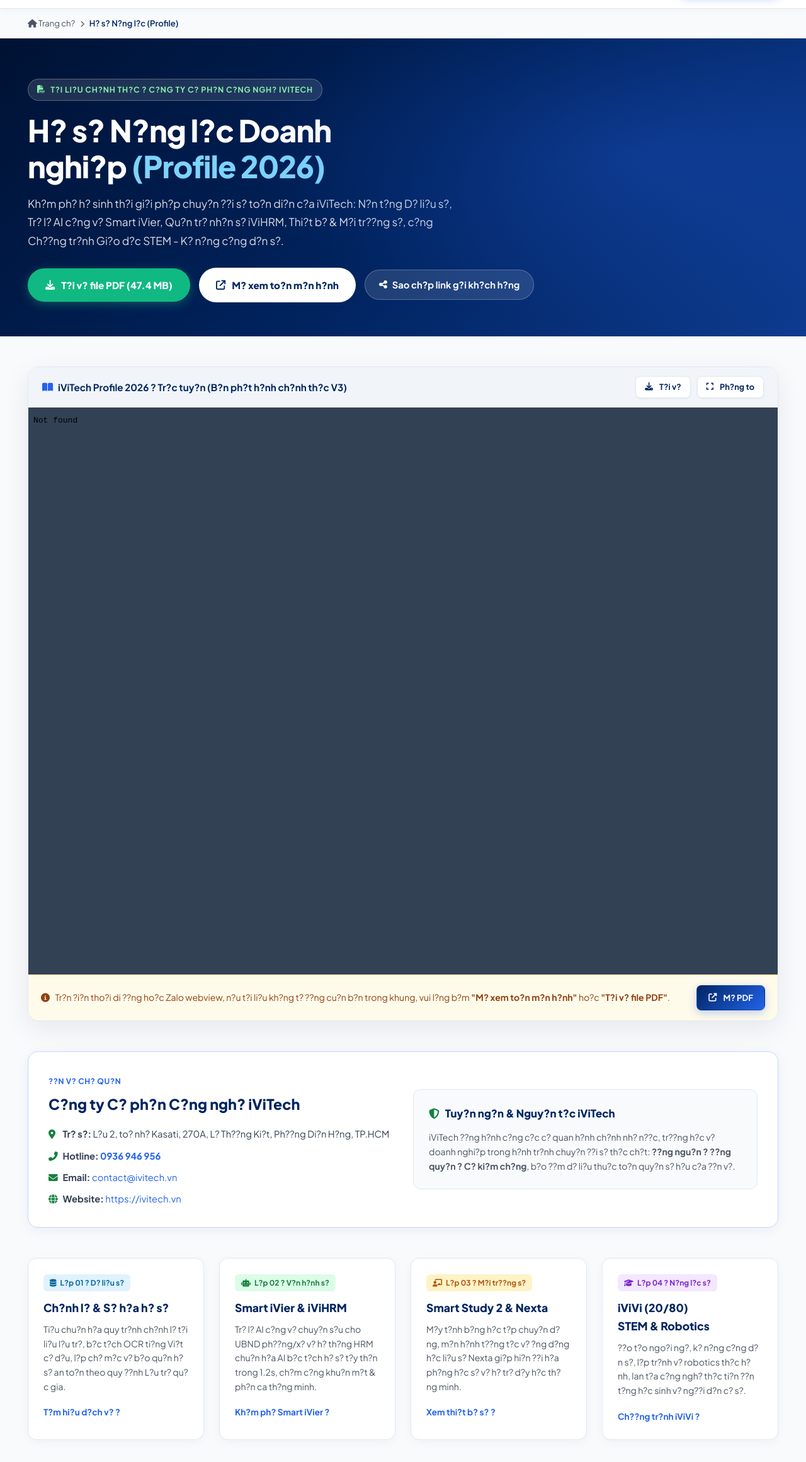
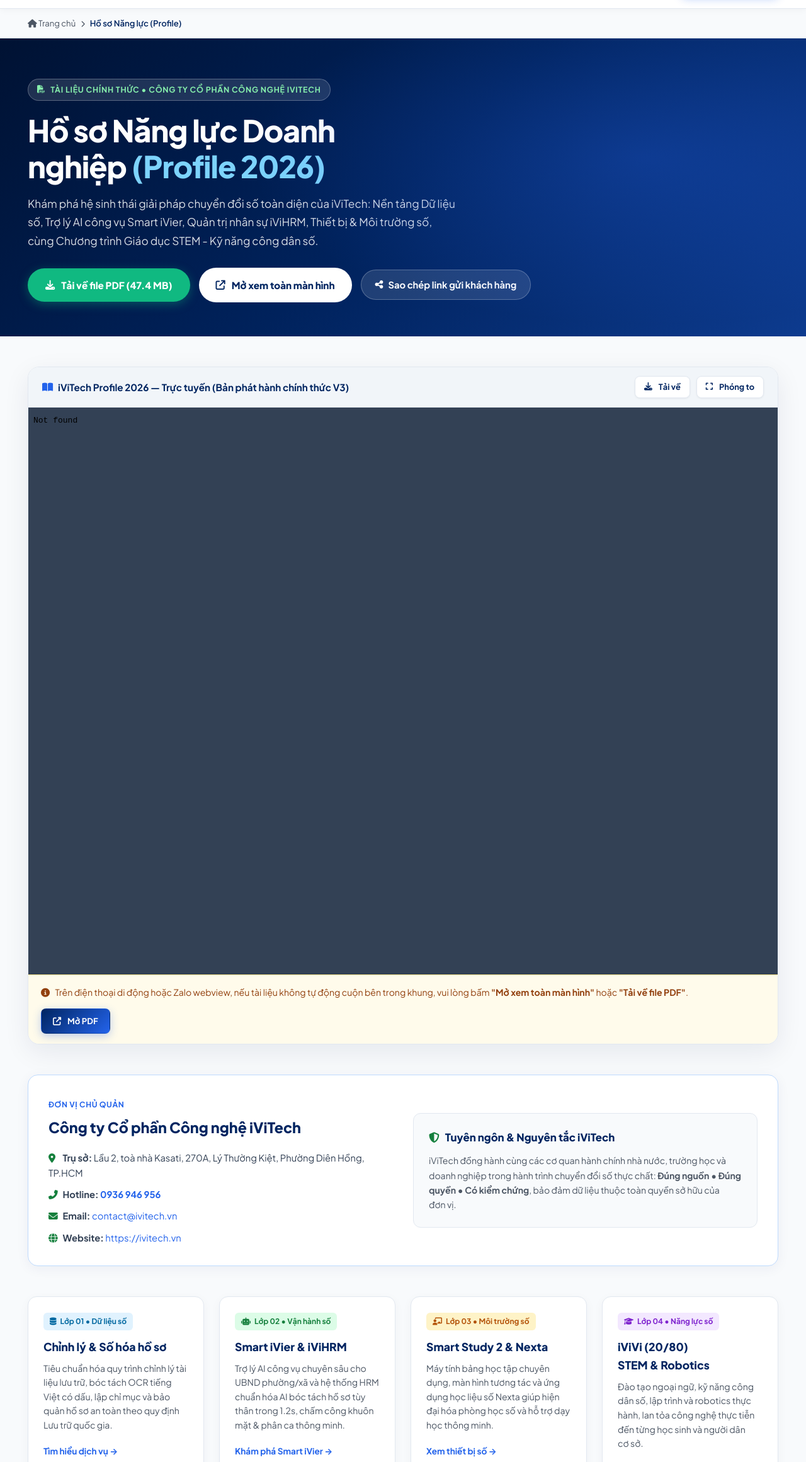
Before and after one commit to Hungle0108/iViTech, a website: page profile/index.html in a window 1280 px wide. Shown: the part 233-2554 px from the top of the page at 63% size. Drawn offline with nearby package versions, Linux system fonts and the light colour scheme; files that its build step writes are made by us from their sources.

Commit message:
Fix UTF-8 Vietnamese font encoding on profile page

```diff
--- a/profile/index.html
+++ b/profile/index.html
@@ -4,17 +4,17 @@
   <base href="/">
   <meta charset="UTF-8">
   <meta name="viewport" content="width=device-width, initial-scale=1.0">
-  <title>H? s? N?ng l?c C?ng ty C? ph?n C?ng ngh? iViTech (Profile 2026) | iViTech</title>
-  <meta name="description" content="Xem v? t?i v? tr?c ti?p H? s? N?ng l?c C?ng ty C? ph?n C?ng ngh? iViTech (Profile 2026). N?n t?ng d? li?u s?, Tr? l? AI c?ng v? Smart iVier, Qu?n tr? nh?n s? iViHRM v? M?i tr??ng s?.">
-  <meta name="keywords" content="iViTech Profile, H? s? n?ng l?c iViTech, C?ng ngh? iViTech, Smart iVier, s? h?a h? s?, chuy?n ??i s?">
+  <title>Hồ sơ Năng lực Công ty Cổ phần Công nghệ iViTech (Profile 2026) | iViTech</title>
+  <meta name="description" content="Xem và tải về trực tiếp Hồ sơ Năng lực Công ty Cổ phần Công nghệ iViTech (Profile 2026). Nền tảng dữ liệu số, Trợ lý AI công vụ Smart iVier, Quản trị nhân sự iViHRM và Môi trường số.">
+  <meta name="keywords" content="iViTech Profile, Hồ sơ năng lực iViTech, Công nghệ iViTech, Smart iVier, số hóa hồ sơ, chuyển đổi số">
   <meta name="referrer" content="strict-origin-when-cross-origin">
   <link rel="canonical" href="https://ivitech.vn/profile">
 
   <!-- Open Graph / Zalo / Facebook -->
   <meta property="og:type" content="website">
   <meta property="og:url" content="https://ivitech.vn/profile">
-  <meta property="og:title" content="H? s? N?ng l?c C?ng ty C? ph?n C?ng ngh? iViTech (Profile 2026)">
-  <meta property="og:description" content="T?i li?u gi?i thi?u n?ng l?c doanh nghi?p, h? sinh th?i chuy?n ??i s? v? c?c s?n ph?m gi?i ph?p tr?ng ?i?m c?a iViTech.">
+  <meta property="og:title" content="Hồ sơ Năng lực Công ty Cổ phần Công nghệ iViTech (Profile 2026)">
+  <meta property="og:description" content="Tài liệu giới thiệu năng lực doanh nghiệp, hệ sinh thái chuyển đổi số và các sản phẩm giải pháp trọng điểm của iViTech.">
   <meta property="og:image" content="https://ivitech.vn/brand/ivitech-primary.png">
 
   <!-- Favicon -->
@@ -408,9 +408,9 @@
   <div style="background: #f8fafc; border-bottom: 1px solid var(--border-light); padding: 12px 0;">
     <div class="container">
       <div style="display: flex; align-items: center; gap: 8px; font-size: 0.82rem; color: var(--text-muted);">
-        <a href="index.html" style="color: var(--text-muted);"><i class="fas fa-home"></i> Trang ch?</a>
+        <a href="index.html" style="color: var(--text-muted);"><i class="fas fa-home"></i> Trang chủ</a>
         <span><i class="fas fa-chevron-right" style="font-size: 0.65rem;"></i></span>
-        <span style="color: var(--primary-navy); font-weight: 600;">H? s? N?ng l?c (Profile)</span>
+        <span style="color: var(--primary-navy); font-weight: 600;">Hồ sơ Năng lực (Profile)</span>
       </div>
     </div>
   </div>
@@ -420,23 +420,23 @@
     <div class="container">
       <div style="max-width: 900px;">
         <div class="profile-eyebrow">
-          <i class="fas fa-file-pdf"></i> T?i li?u ch?nh th?c ? C?ng ty C? ph?n C?ng ngh? iViTech
+          <i class="fas fa-file-pdf"></i> Tài liệu chính thức • Công ty Cổ phần Công nghệ iViTech
         </div>
-        <h1>H? s? N?ng l?c Doanh nghi?p <span class="accent">(Profile 2026)</span></h1>
+        <h1>Hồ sơ Năng lực Doanh nghiệp <span class="accent">(Profile 2026)</span></h1>
         <p class="profile-hero-lead">
-          Kh?m ph? h? sinh th?i gi?i ph?p chuy?n ??i s? to?n di?n c?a iViTech: N?n t?ng D? li?u s?, Tr? l? AI c?ng v? Smart iVier, Qu?n tr? nh?n s? iViHRM, Thi?t b? & M?i tr??ng s?, c?ng Ch??ng tr?nh Gi?o d?c STEM - K? n?ng c?ng d?n s?.
+          Khám phá hệ sinh thái giải pháp chuyển đổi số toàn diện của iViTech: Nền tảng Dữ liệu số, Trợ lý AI công vụ Smart iVier, Quản trị nhân sự iViHRM, Thiết bị & Môi trường số, cùng Chương trình Giáo dục STEM - Kỹ năng công dân số.
         </p>
 
         <!-- Actions -->
         <div class="action-btn-row">
           <a href="assets/docs/iViTech_Profile_2026.pdf" download="iViTech_Profile_2026.pdf" class="btn-download-main" id="btnDownloadPdf">
-            <i class="fas fa-download"></i> T?i v? file PDF (47.4 MB)
+            <i class="fas fa-download"></i> Tải về file PDF (47.4 MB)
           </a>
           <a href="assets/docs/iViTech_Profile_2026.pdf" target="_blank" rel="noopener" class="btn-open-full">
-            <i class="fas fa-arrow-up-right-from-square"></i> M? xem to?n m?n h?nh
+            <i class="fas fa-arrow-up-right-from-square"></i> Mở xem toàn màn hình
           </a>
           <button type="button" class="btn-copy-link" onclick="copyProfileLink()">
-            <i class="fas fa-share-nodes"></i> Sao ch?p link g?i kh?ch h?ng
+            <i class="fas fa-share-nodes"></i> Sao chép link gửi khách hàng
           </button>
         </div>
       </div>
@@ -450,14 +450,14 @@
         <div class="viewer-header">
           <div class="viewer-title">
             <i class="fas fa-book-open text-blue"></i>
-            <span>iViTech Profile 2026 ? Tr?c tuy?n (B?n ph?t h?nh ch?nh th?c V3)</span>
+            <span>iViTech Profile 2026 — Trực tuyến (Bản phát hành chính thức V3)</span>
           </div>
           <div class="viewer-tools">
             <a href="assets/docs/iViTech_Profile_2026.pdf" download="iViTech_Profile_2026.pdf" class="btn btn-secondary btn-sm" style="font-size:0.8rem; padding: 6px 14px;">
-              <i class="fas fa-download"></i> T?i v?
+              <i class="fas fa-download"></i> Tải về
             </a>
             <a href="assets/docs/iViTech_Profile_2026.pdf" target="_blank" rel="noopener" class="btn btn-secondary btn-sm" style="font-size:0.8rem; padding: 6px 14px;">
-              <i class="fas fa-expand"></i> Ph?ng to
+              <i class="fas fa-expand"></i> Phóng to
             </a>
           </div>
         </div>
@@ -466,7 +466,7 @@
           <iframe
             src="assets/docs/iViTech_Profile_2026.pdf#toolbar=1&navpanes=0&view=FitH"
             style="width: 100%; height: 100%; border: none; display: block;"
-            title="H? s? n?ng l?c C?ng ty C? ph?n C?ng ngh? iViTech"
+            title="Hồ sơ năng lực Công ty Cổ phần Công nghệ iViTech"
             loading="lazy">
           </iframe>
         </div>
@@ -475,11 +475,11 @@
         <div style="padding: 16px 20px; background: #fffbeb; border-top: 1px solid #fde68a; display: flex; align-items: center; justify-content: space-between; gap: 14px; flex-wrap: wrap;">
           <div style="font-size: 0.88rem; color: #92400e;">
             <i class="fas fa-info-circle" style="margin-right: 6px;"></i>
-            Tr?n ?i?n tho?i di ??ng ho?c Zalo webview, n?u t?i li?u kh?ng t? ??ng cu?n b?n trong khung, vui l?ng b?m <strong>"M? xem to?n m?n h?nh"</strong> ho?c <strong>"T?i v? file PDF"</strong>.
+            Trên điện thoại di động hoặc Zalo webview, nếu tài liệu không tự động cuộn bên trong khung, vui lòng bấm <strong>"Mở xem toàn màn hình"</strong> hoặc <strong>"Tải về file PDF"</strong>.
           </div>
           <div style="display: flex; gap: 10px;">
             <a href="assets/docs/iViTech_Profile_2026.pdf" target="_blank" rel="noopener" class="btn btn-primary btn-sm" style="font-size:0.82rem;">
-              <i class="fas fa-external-link-alt"></i> M? PDF
+              <i class="fas fa-external-link-alt"></i> Mở PDF
             </a>
           </div>
         </div>
@@ -489,10 +489,10 @@
       <div style="margin-top: 48px; background: #ffffff; border: 1.5px solid #bfdbfe; border-radius: 16px; padding: 32px; box-shadow: 0 4px 20px rgba(0,37,97,0.06);">
         <div style="display: grid; grid-template-columns: repeat(auto-fit, minmax(300px, 1fr)); gap: 32px; align-items: center;">
           <div>
-            <span style="font-size: 0.76rem; font-weight: 700; color: var(--primary-blue); text-transform: uppercase; letter-spacing: 0.05em;">??n v? ch? qu?n</span>
-            <h2 style="font-size: 1.45rem; font-weight: 800; color: var(--primary-navy); margin: 6px 0 16px;">C?ng ty C? ph?n C?ng ngh? iViTech</h2>
+            <span style="font-size: 0.76rem; font-weight: 700; color: var(--primary-blue); text-transform: uppercase; letter-spacing: 0.05em;">Đơn vị chủ quản</span>
+            <h2 style="font-size: 1.45rem; font-weight: 800; color: var(--primary-navy); margin: 6px 0 16px;">Công ty Cổ phần Công nghệ iViTech</h2>
             <div style="display: flex; flex-direction: column; gap: 10px; font-size: 0.92rem; color: var(--text-body);">
-              <div><i class="fas fa-map-marker-alt text-green" style="width: 20px;"></i> <strong>Tr? s?:</strong> L?u 2, to? nh? Kasati, 270A, L? Th??ng Ki?t, Ph??ng Di?n H?ng, TP.HCM</div>
+              <div><i class="fas fa-map-marker-alt text-green" style="width: 20px;"></i> <strong>Trụ sở:</strong> Lầu 2, toà nhà Kasati, 270A, Lý Thường Kiệt, Phường Diên Hồng, TP.HCM</div>
               <div><i class="fas fa-phone-alt text-green" style="width: 20px;"></i> <strong>Hotline:</strong> <a href="tel:0936946956" style="color: var(--primary-blue); font-weight: 700;">0936 946 956</a></div>
               <div><i class="fas fa-envelope text-green" style="width: 20px;"></i> <strong>Email:</strong> <a href="mailto:contact@ivitech.vn" style="color: var(--primary-blue);">contact@ivitech.vn</a></div>
               <div><i class="fas fa-globe text-green" style="width: 20px;"></i> <strong>Website:</strong> <a href="https://ivitech.vn" style="color: var(--primary-blue);">https://ivitech.vn</a></div>
@@ -500,10 +500,10 @@
           </div>
           <div style="background: #f8fafc; border: 1px solid #e2e8f0; border-radius: 12px; padding: 24px;">
             <h3 style="font-size: 1.05rem; font-weight: 800; color: var(--primary-navy); margin-bottom: 12px;">
-              <i class="fas fa-shield-halved text-green" style="margin-right: 6px;"></i> Tuy?n ng?n & Nguy?n t?c iViTech
+              <i class="fas fa-shield-halved text-green" style="margin-right: 6px;"></i> Tuyên ngôn & Nguyên tắc iViTech
             </h3>
             <p style="font-size: 0.88rem; color: var(--text-muted); line-height: 1.65; margin: 0;">
-              iViTech ??ng h?nh c?ng c?c c? quan h?nh ch?nh nh? n??c, tr??ng h?c v? doanh nghi?p trong h?nh tr?nh chuy?n ??i s? th?c ch?t: <strong>??ng ngu?n ? ??ng quy?n ? C? ki?m ch?ng</strong>, b?o ??m d? li?u thu?c to?n quy?n s? h?u c?a ??n v?.
+              iViTech đồng hành cùng các cơ quan hành chính nhà nước, trường học và doanh nghiệp trong hành trình chuyển đổi số thực chất: <strong>Đúng nguồn • Đúng quyền • Có kiểm chứng</strong>, bảo đảm dữ liệu thuộc toàn quyền sở hữu của đơn vị.
             </p>
           </div>
         </div>
@@ -512,39 +512,39 @@
       <!-- 4 Layers Overview -->
       <div class="summary-grid">
         <div class="summary-box">
-          <span class="summary-layer-badge badge-l1"><i class="fas fa-database"></i> L?p 01 ? D? li?u s?</span>
-          <h4 style="font-size: 1.1rem; font-weight: 800; color: var(--primary-navy); margin-bottom: 8px;">Ch?nh l? & S? h?a h? s?</h4>
+          <span class="summary-layer-badge badge-l1"><i class="fas fa-database"></i> Lớp 01 • Dữ liệu số</span>
+          <h4 style="font-size: 1.1rem; font-weight: 800; color: var(--primary-navy); margin-bottom: 8px;">Chỉnh lý & Số hóa hồ sơ</h4>
           <p style="font-size: 0.88rem; color: var(--text-muted); line-height: 1.6; margin-bottom: 16px;">
-            Ti?u chu?n h?a quy tr?nh ch?nh l? t?i li?u l?u tr?, b?c t?ch OCR ti?ng Vi?t c? d?u, l?p ch? m?c v? b?o qu?n h? s? an to?n theo quy ??nh L?u tr? qu?c gia.
+            Tiêu chuẩn hóa quy trình chỉnh lý tài liệu lưu trữ, bóc tách OCR tiếng Việt có dấu, lập chỉ mục và bảo quản hồ sơ an toàn theo quy định Lưu trữ quốc gia.
           </p>
-          <a href="product-digitization.html" style="font-size: 0.85rem; font-weight: 700; color: var(--primary-blue);">T?m hi?u d?ch v? ?</a>
+          <a href="product-digitization.html" style="font-size: 0.85rem; font-weight: 700; color: var(--primary-blue);">Tìm hiểu dịch vụ →</a>
         </div>
 
         <div class="summary-box">
-          <span class="summary-layer-badge badge-l2"><i class="fas fa-robot"></i> L?p 02 ? V?n h?nh s?</span>
+          <span class="summary-layer-badge badge-l2"><i class="fas fa-robot"></i> Lớp 02 • Vận hành số</span>
           <h4 style="font-size: 1.1rem; font-weight: 800; color: var(--primary-navy); margin-bottom: 8px;">Smart iVier & iViHRM</h4>
           <p style="font-size: 0.88rem; color: var(--text-muted); line-height: 1.6; margin-bottom: 16px;">
-            Tr? l? AI c?ng v? chuy?n s?u cho UBND ph??ng/x? v? h? th?ng HRM chu?n h?a AI b?c t?ch h? s? t?y th?n trong 1.2s, ch?m c?ng khu?n m?t & ph?n ca th?ng minh.
+            Trợ lý AI công vụ chuyên sâu cho UBND phường/xã và hệ thống HRM chuẩn hóa AI bóc tách hồ sơ tùy thân trong 1.2s, chấm công khuôn mặt & phân ca thông minh.
           </p>
-          <a href="smartivier.html" style="font-size: 0.85rem; font-weight: 700; color: var(--primary-blue);">Kh?m ph? Smart iVier ?</a>
+          <a href="smartivier.html" style="font-size: 0.85rem; font-weight: 700; color: var(--primary-blue);">Khám phá Smart iVier →</a>
         </div>
 
         <div class="summary-box">
-          <span class="summary-layer-badge badge-l3"><i class="fas fa-chalkboard-user"></i> L?p 03 ? M?i tr??ng s?</span>
+          <span class="summary-layer-badge badge-l3"><i class="fas fa-chalkboard-user"></i> Lớp 03 • Môi trường số</span>
           <h4 style="font-size: 1.1rem; font-weight: 800; color: var(--primary-navy); margin-bottom: 8px;">Smart Study 2 & Nexta</h4>
           <p style="font-size: 0.88rem; color: var(--text-muted); line-height: 1.6; margin-bottom: 16px;">
-            M?y t?nh b?ng h?c t?p chuy?n d?ng, m?n h?nh t??ng t?c v? ?ng d?ng h?c li?u s? Nexta gi?p hi?n ??i h?a ph?ng h?c s? v? h? tr? d?y h?c th?ng minh.
+            Máy tính bảng học tập chuyên dụng, màn hình tương tác và ứng dụng học liệu số Nexta giúp hiện đại hóa phòng học số và hỗ trợ dạy học thông minh.
           </p>
-          <a href="product-smart-study-2.html" style="font-size: 0.85rem; font-weight: 700; color: var(--primary-blue);">Xem thi?t b? s? ?</a>
+          <a href="product-smart-study-2.html" style="font-size: 0.85rem; font-weight: 700; color: var(--primary-blue);">Xem thiết bị số →</a>
         </div>
 
         <div class="summary-box">
-          <span class="summary-layer-badge badge-l4"><i class="fas fa-graduation-cap"></i> L?p 04 ? N?ng l?c s?</span>
+          <span class="summary-layer-badge badge-l4"><i class="fas fa-graduation-cap"></i> Lớp 04 • Năng lực số</span>
           <h4 style="font-size: 1.1rem; font-weight: 800; color: var(--primary-navy); margin-bottom: 8px;">iViVi (20/80) STEM & Robotics</h4>
           <p style="font-size: 0.88rem; color: var(--text-muted); line-height: 1.6; margin-bottom: 16px;">
-            ??o t?o ngo?i ng?, k? n?ng c?ng d?n s?, l?p tr?nh v? robotics th?c h?nh, lan t?a c?ng ngh? th?c ti?n ??n t?ng h?c sinh v? ng??i d?n c? s?.
+            Đào tạo ngoại ngữ, kỹ năng công dân số, lập trình và robotics thực hành, lan tỏa công nghệ thực tiễn đến từng học sinh và người dân cơ sở.
           </p>
-          <a href="product-ivivi.html" style="font-size: 0.85rem; font-weight: 700; color: var(--primary-blue);">Ch??ng tr?nh iViVi ?</a>
+          <a href="product-ivivi.html" style="font-size: 0.85rem; font-weight: 700; color: var(--primary-blue);">Chương trình iViVi →</a>
         </div>
       </div>
     </div>
@@ -651,14 +651,14 @@
   <!-- /@include footer -->
 
   <div id="copyToast" class="toast-msg">
-    <i class="fas fa-check-circle" style="color: #4ade80; margin-right: 8px;"></i> ?? sao ch?p link H? s? n?ng l?c!
+    <i class="fas fa-check-circle" style="color: #4ade80; margin-right: 8px;"></i> Đã sao chép link Hồ sơ năng lực!
   </div>
 
   <script>
     function copyProfileLink() {
       const url = "https://ivitech.vn/profile";
       navigator.clipboard.writeText(url).then(function() {
-        showToast("?? sao ch?p li?n k?t H? s? n?ng l?c!");
+        showToast("Đã sao chép liên kết Hồ sơ năng lực!");
       }).catch(function() {
         const input = document.createElement("input");
         input.value = url;
@@ -666,7 +666,7 @@
         input.select();
         document.execCommand("copy");
         document.body.removeChild(input);
-        showToast("?? sao ch?p li?n k?t H? s? n?ng l?c!");
+        showToast("Đã sao chép liên kết Hồ sơ năng lực!");
       });
     }
 
@@ -681,6 +681,8 @@
       }
     }
   </script>
-<!-- motion-kit body --><script src="assets/js/motion.js?v=20" defer></script><!-- /motion-kit -->
+  <!-- motion-kit body -->
+  <script src="assets/js/motion.js?v=20" defer></script>
+  <!-- /motion-kit -->
 </body>
 </html>
```
Also changed, not shown: profile.html (+43 -41 lines).
